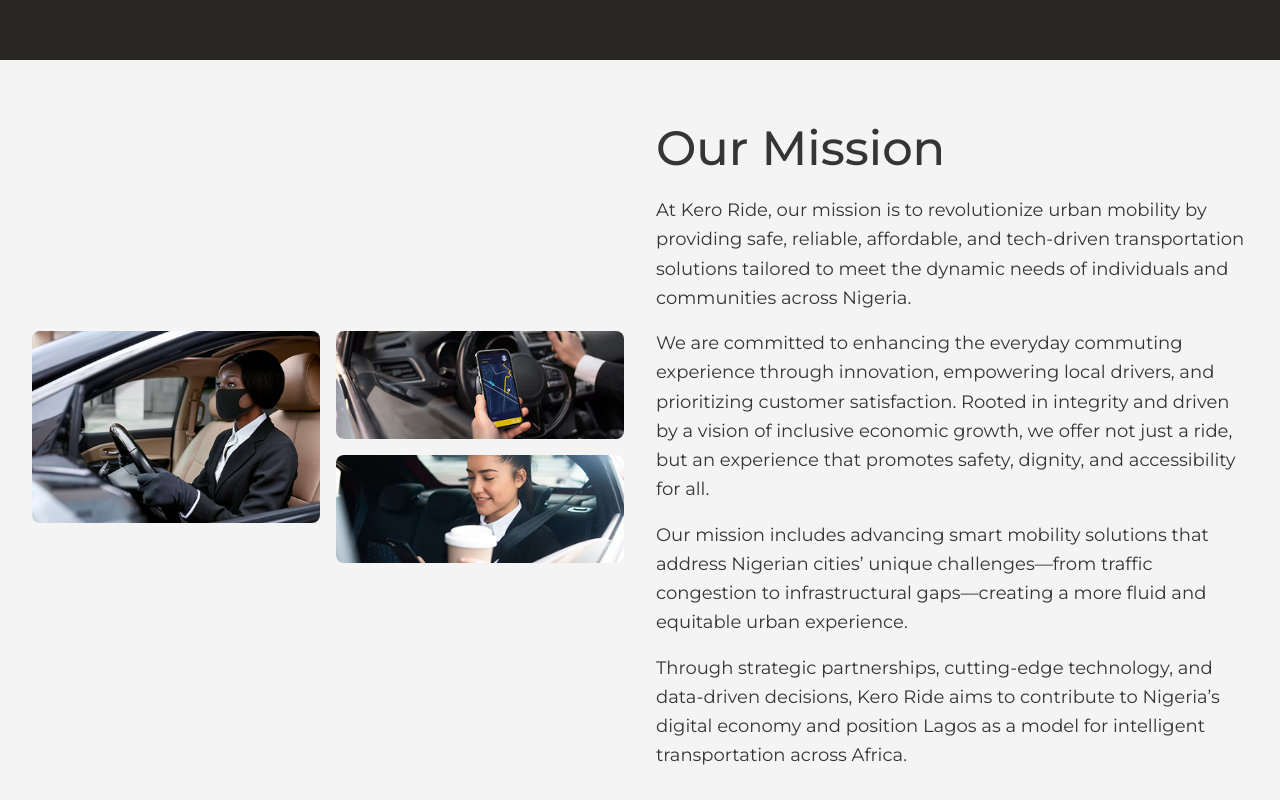
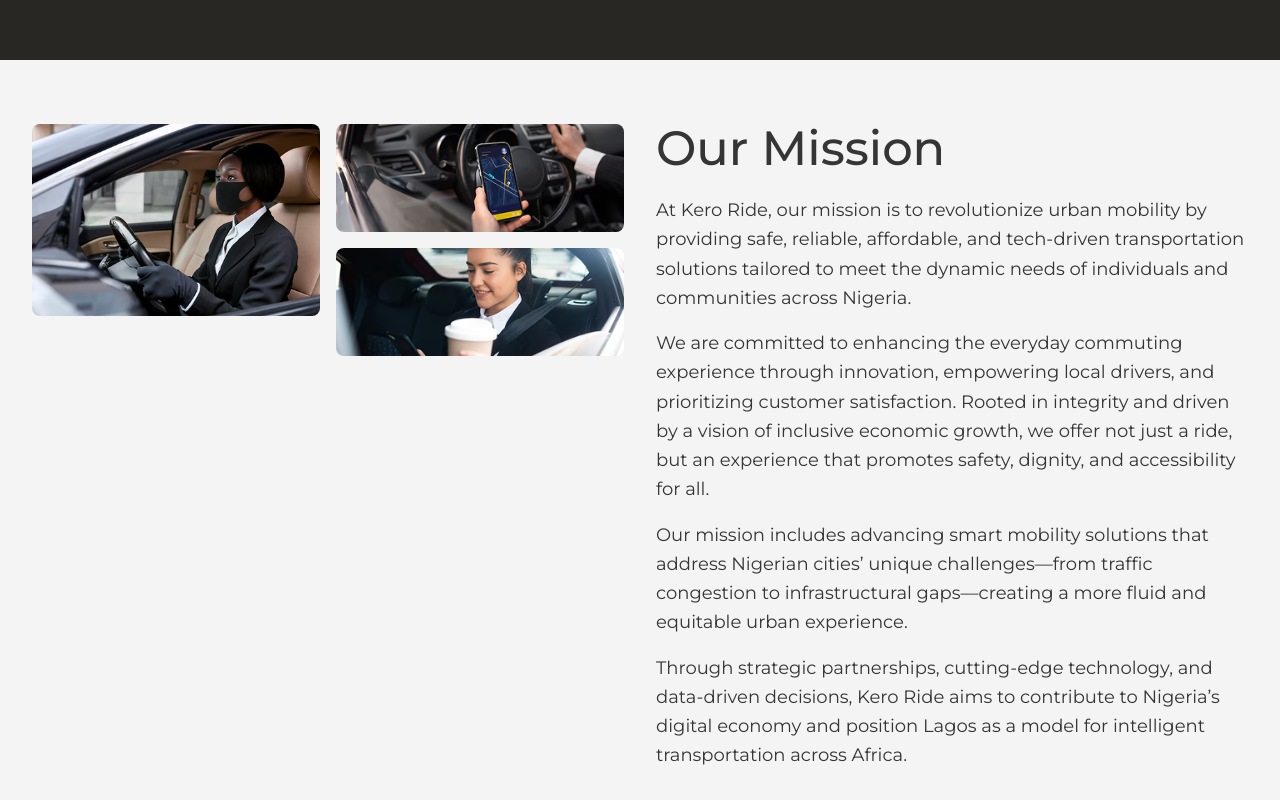
Before and after one commit to kerotechnologies1/keroweb, a React (Vite) app: page /about in a window 1280 px wide. Shown: the part 740-1540 px from the top of the page. Built offline with nearby package versions, Linux system fonts and the light colour scheme.

Commit message:
Update about.jsx

```diff
--- a/src/routes/about.jsx
+++ b/src/routes/about.jsx
@@ -91,7 +91,7 @@
             </div>
             <section className="py-16 px-4 md:px-8">
                 <div className="container mx-auto">
-                    <div className="flex flex-col md:flex-row items-center gap-8">
+                    <div className="flex flex-col md:flex-row items-stretch gap-8">
                         <div className="md:w-1/2">
                             <div className="grid grid-cols-2 gap-4">
                                 <div className="col-span-1">
```
